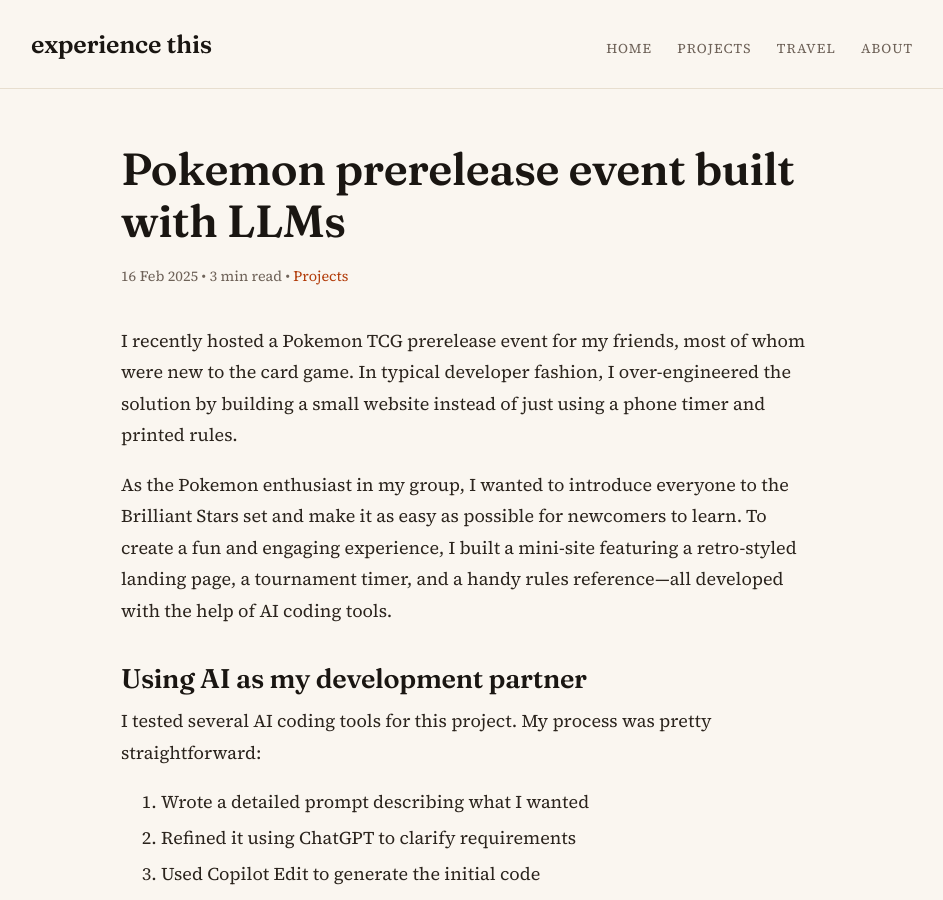
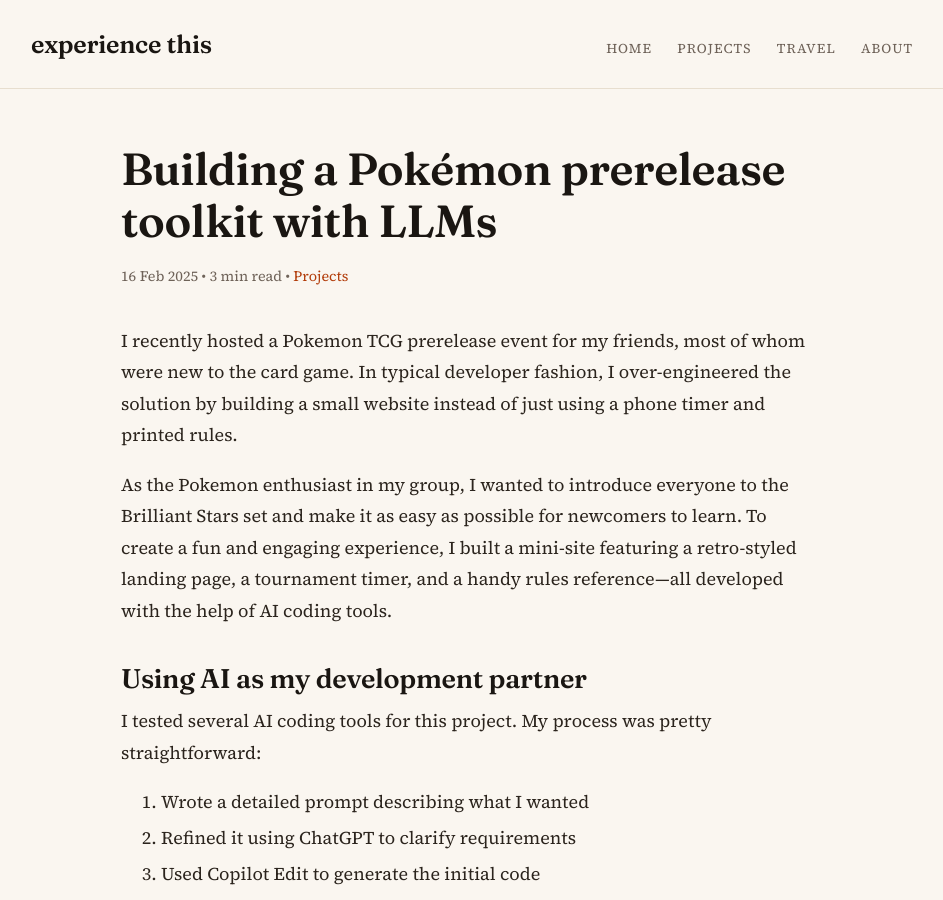
Before and after one commit to victorhuangwq/experiencethis.world, a Jekyll site: the page built from _posts/2025-02-16-pokemon-prerelease.md, in a window 1280 px wide and 900 px high. Shown: the whole window, without its empty margins (168-1111 px from the left). Built offline with Jekyll 4.4.1, drawn with Linux system fonts in a browser that asks for light colours.

Commit message:
Clarify Pokémon prerelease toolkit post title

```diff
--- a/_posts/2025-02-16-pokemon-prerelease.md
+++ b/_posts/2025-02-16-pokemon-prerelease.md
@@ -1,6 +1,6 @@
 ---
 layout: post
-title: "Pokemon prerelease event built with LLMs"
+title: "Building a Pokémon prerelease toolkit with LLMs"
 date: 2025-02-16 14:30:00 -0700
 categories: projects
 tags:
```
